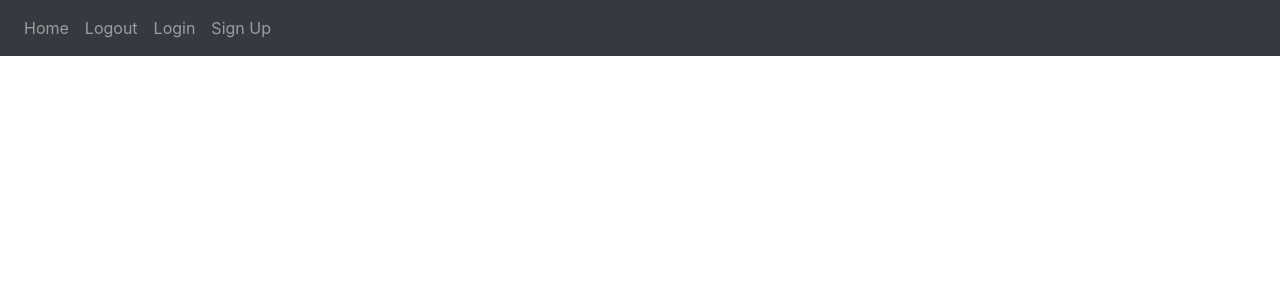
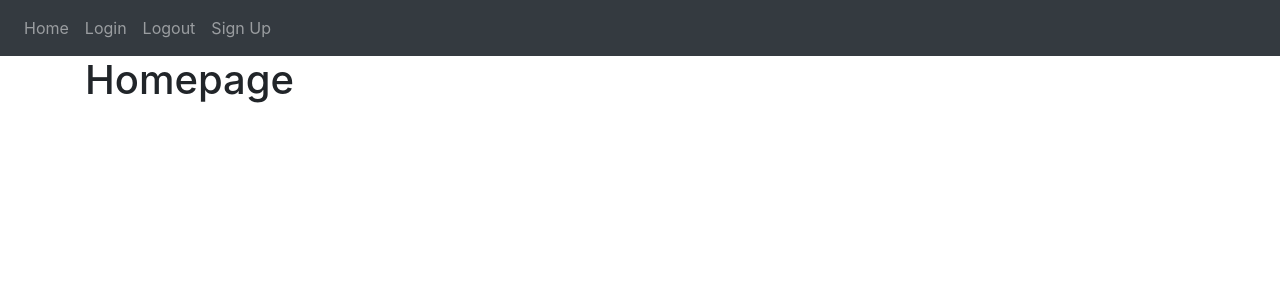
Before and after one commit to lukethinnes/first_flask_app, a Flask app: page / in a window 1280 px wide. Shown: the top 300 px of the page. Run offline with Flask 2, Linux system fonts and the light colour scheme; some libraries are stand-ins or nearby versions.

Commit message:
Added blocks and homepage text.

```diff
--- a/website/templates/base.html
+++ b/website/templates/base.html
@@ -29,12 +29,16 @@
       <div class="collapse navbar-collapse" id="navbar">
         <div class="navbar-nav">
           <a class="nav-item nav-link" id="home" href="/">Home</a>
+          <a class="nav-item nav-link" id="login" href="/login">Login</a>
           <a class="nav-item nav-link" id="logout" href="/logout">Logout</a>
-          <a class="nav-item nav-link" id="login" href="/login">Login</a>
           <a class="nav-item nav-link" id="signUp" href="/sign-up">Sign Up</a>
         </div>
       </div>
     </nav>
+    <div class='container'>
+      {% block content %}
+      {% endblock %}
+    </div>
     <script
       src="https://code.jquery.com/jquery-3.2.1.slim.min.js"
       integrity="sha384-KJ3o2DKtIkvYIK3UENzmM7KCkRr/rE9/Qpg6aAZGJwFDMVNA/GpGFF93hXpG5KkN"
--- a/website/templates/home.html
+++ b/website/templates/home.html
@@ -1 +1,5 @@
 {% extends 'base.html' %} {% block title %}Changed{% endblock %}
+
+{% block content %}
+<h1>Homepage</h1>
+{% endblock %}
```
